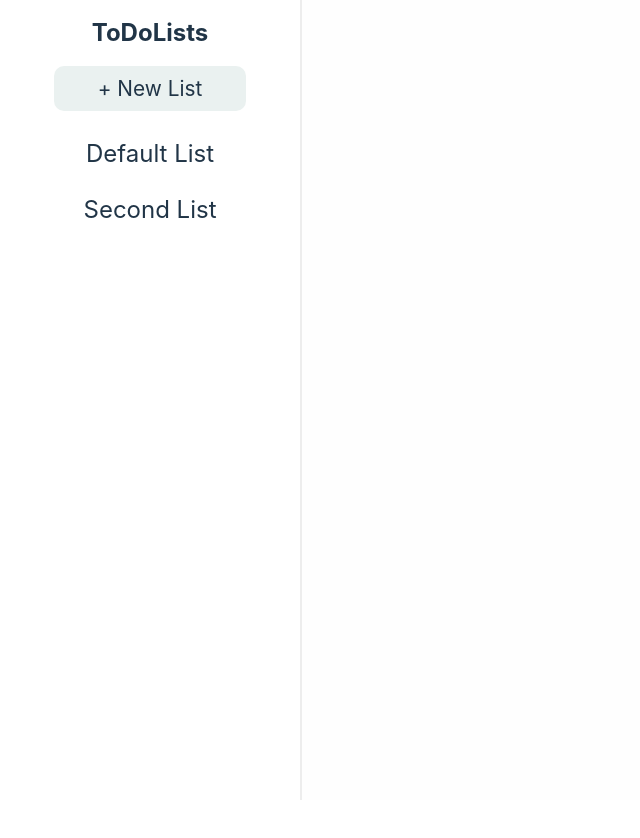
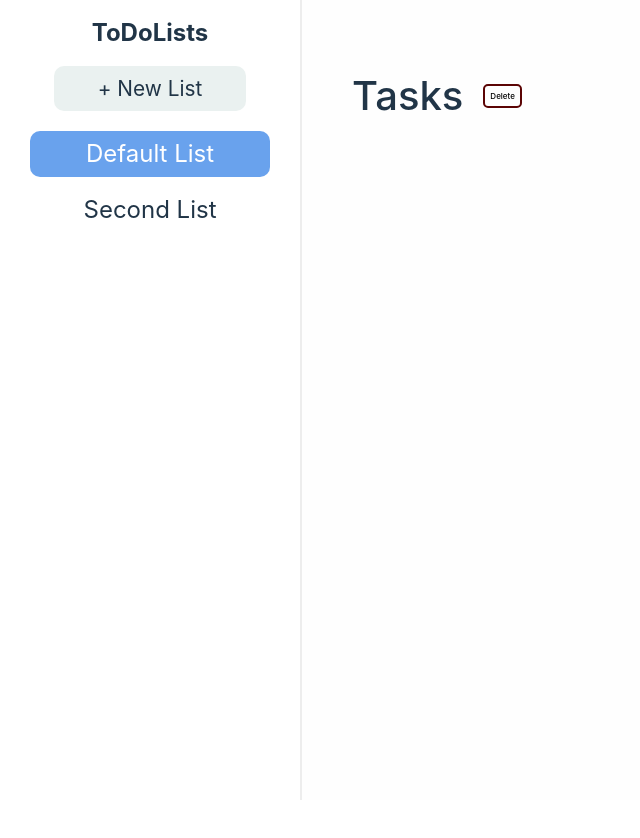
Before and after one commit to Midoria7/My-ToDoList, a React (Vite) app: page / in a window 1280 px wide. Shown: the top 838 px of the page, without its empty margins (0-640 px from the left). Built offline with nearby package versions, Linux system fonts and the light colour scheme.

Commit message:
Fix: Spelling Mistake; Function: Delete List

```diff
--- a/src/App.jsx
+++ b/src/App.jsx
@@ -19,7 +19,12 @@ export default function App() {
 			currentList = {currentList}
 			setCurrentList = {setCurrentList}
 			/>
-			<TaskBox />
+			<TaskBox
+			lists = {lists}
+			setLists = {setLists}
+			currentList = {currentList}
+			setCurrentList = {setCurrentList}
+			/>
 		</div>
 	);
 }
--- a/src/components/TaskBox.jsx
+++ b/src/components/TaskBox.jsx
@@ -1,3 +1,24 @@
-export default function TaskBox() {
-    return <div className = "task-box"></div>
+export default function TaskBox({lists, setLists, currentList, setCurrentList}) {
+    function handleRemove() {
+        if (confirm("Delete this list?"))
+            setLists((prevLists) => {
+                const newLists = prevLists.filter((list) => list.title !== currentList.title);
+                if (newLists.length === 0) {
+                    setLists([{title: "Default List", tasks: {}}]);
+                    setCurrentList({title: "Default List", tasks: {}});
+                } else {
+                    setCurrentList(newLists[0]);
+                }
+                return newLists;
+            });
+    }
+
+    return (
+        <div className = "task-box">
+            <header className = "task-box-header">
+                <h1 className = "task-box-title">Tasks</h1>
+                <button className = "delete-list-button" onClick = {handleRemove}> Delete </button>
+            </header>
+        </div>
+    )
 }
--- a/src/components/list.css
+++ b/src/components/list.css
@@ -23,7 +23,7 @@
     cursor: pointer;
 }
 
-.selected_list {
+.selected-list {
     color: #fff;
     background-color: #3d87e8c4;
 }
--- a/src/components/task.css
+++ b/src/components/task.css
@@ -0,0 +1,28 @@
+.task-box-header {
+    display: flex;
+    align-items: center;
+    padding: 0 50px;
+    padding-top: 22px;
+  }
+  .task-box-title {
+    font-size: 2.5em;
+    padding: 25px 0;
+    font-weight: 500;
+  }
+
+  .delete-list-button {
+    font-size: 0.5em;
+    margin-left: 20px;
+    padding: 5px 5px;
+    background: none;
+    border: 2px solid rgb(91, 4, 4);
+    border-radius: 5px;
+    cursor: pointer;
+    transition: 0.5s;
+  }
+
+  .delete-list-button:hover {
+    color: #fff;
+    background-color: rgb(91, 4, 4);
+    transition: 0.5s;
+  }
```
